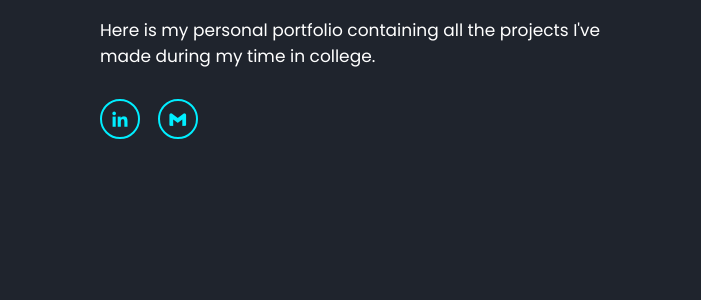
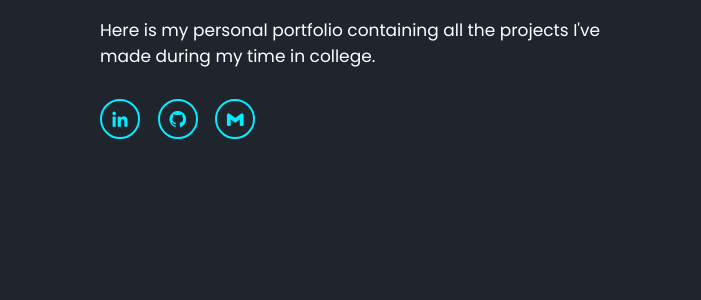
Before and after one commit to duy270201/Personal-Portfolio, a plain HTML site: page index.html in a window 1280 px wide. Shown: the part 401-701 px from the top of the page, 0-701 px from the left. Drawn offline with nearby package versions, Linux system fonts and the light colour scheme.

Commit message:
fix deployment

```diff
--- a/index.html
+++ b/index.html
@@ -34,7 +34,7 @@
             <p>Here is my personal portfolio containing all the projects I've made during my time in college.</p>
             <div class="social-media">
                 <a href="https://www.linkedin.com/in/hkduyh/"><i class='bx bxl-linkedin' ></i></a>
-                <!-- <a href="https://github.com/duy270201"><i class='bx bxl-github'></i></a> -->
+                <a href="https://github.com/khduyh"><i class='bx bxl-github'></i></a>
                 <a href="mailto:duy270201@gmail.com"><i class='bx bxl-gmail'></i></a>
             </div>
 
```
Also changed, not shown: 1 other file.
